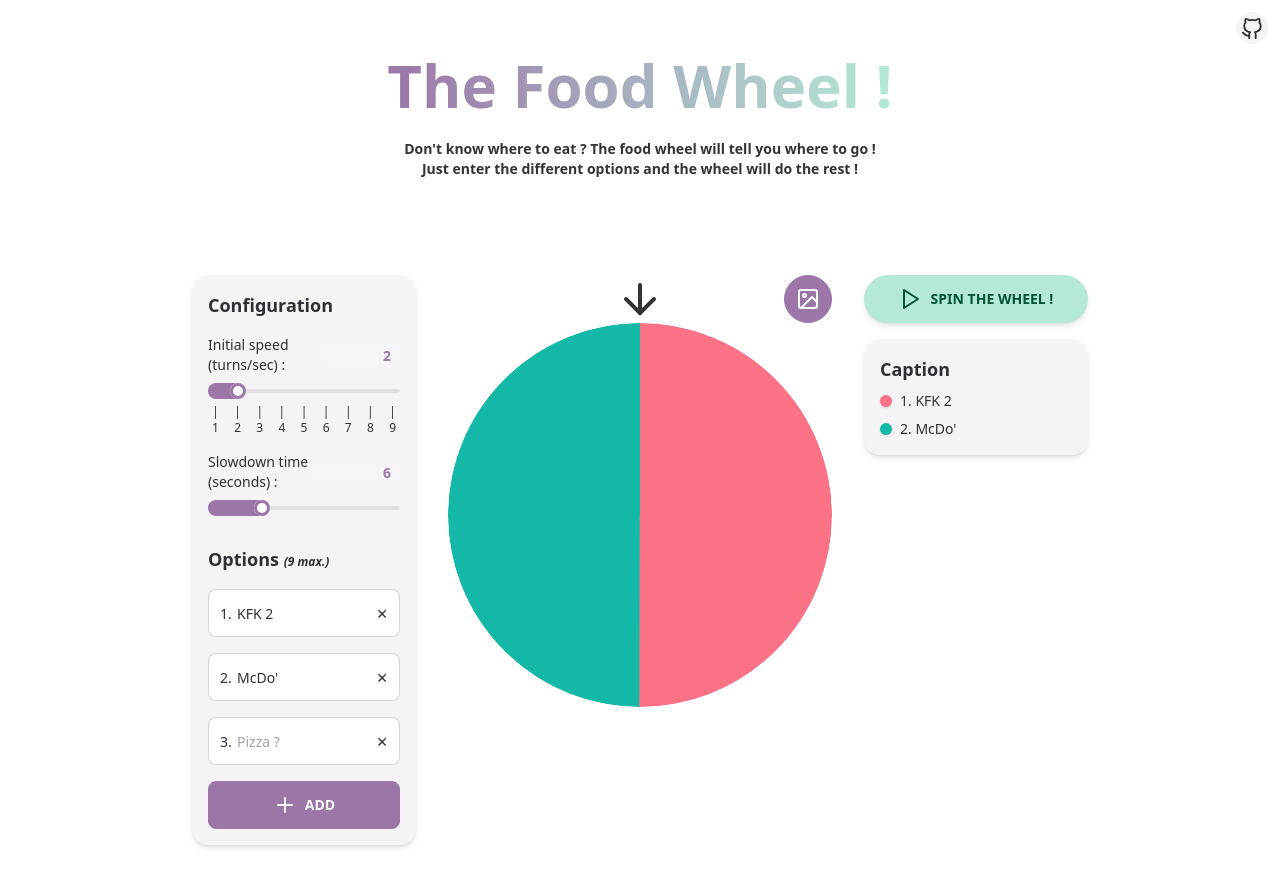
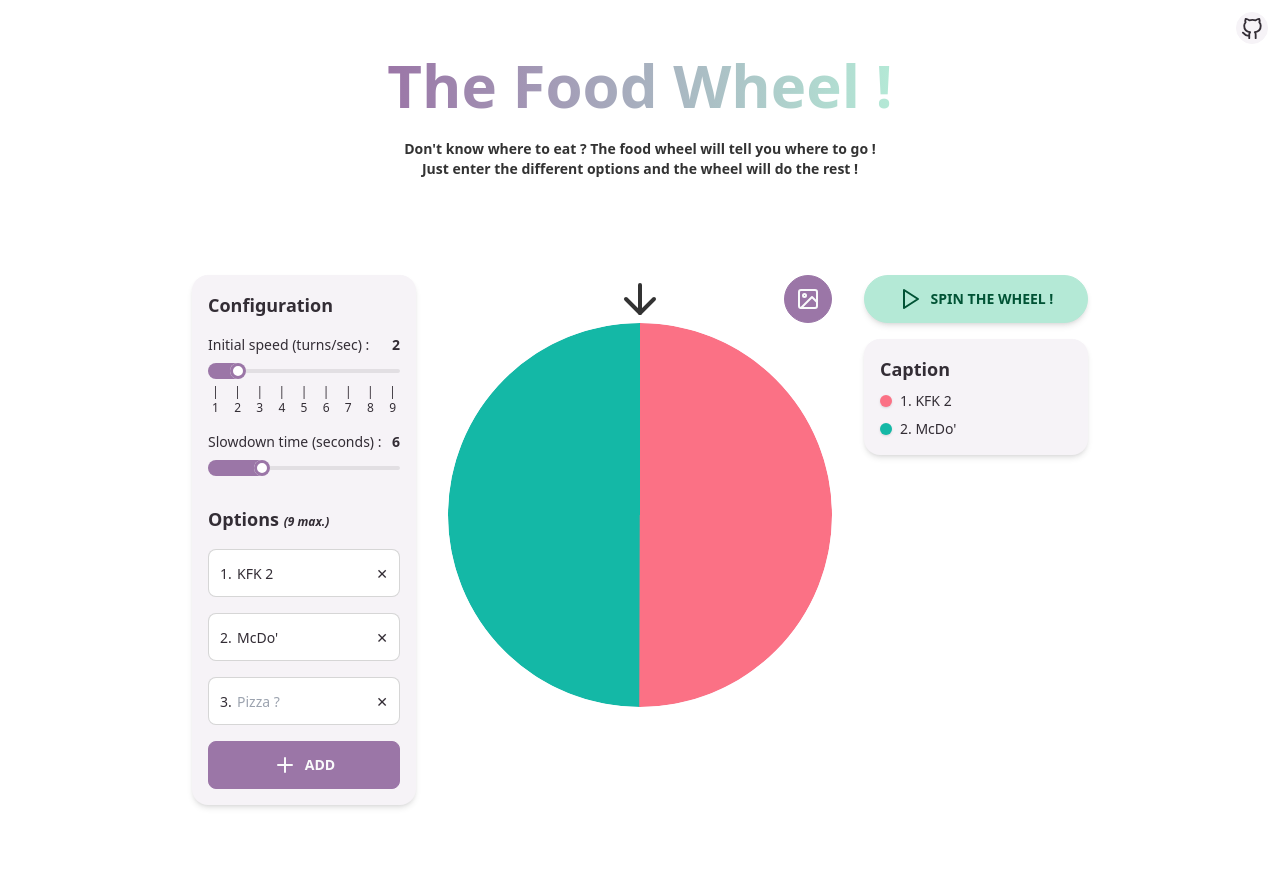
Before and after one commit to MaoDeMatos/the-food-wheel, a Next.js app: page / in a window 1280 px wide. Shown: the top 886 px of the page. After the commit the page ends 853 px from the top, so only its background shows below. Built offline with nearby package versions, Linux system fonts and the light colour scheme.

Commit message:
✏️ Update slider input

```diff
--- a/src/components/Sliders.tsx
+++ b/src/components/Sliders.tsx
@@ -64,22 +64,14 @@ export function CustomSliderComponent({
         <label htmlFor={labelId} className={!isLabelVisible ? 'sr-only' : ''}>
           {label}
         </label>
-        <input
-          type="number"
-          dir="rtl"
-          className="input-ghost input input-xs text-sm font-bold text-primary"
-          value={value}
-          onChange={valueChangeHandler}
-          min={min}
-          max={max}
-          disabled={wheelStatus === 'spinning'}
-          id={labelId}
-        />
+
+        <span className="font-bold">{value}</span>
       </div>
 
       <label htmlFor={labelIdSlider} className="sr-only">
         {label}
       </label>
+
       <input
         type="range"
         min={min}
```
